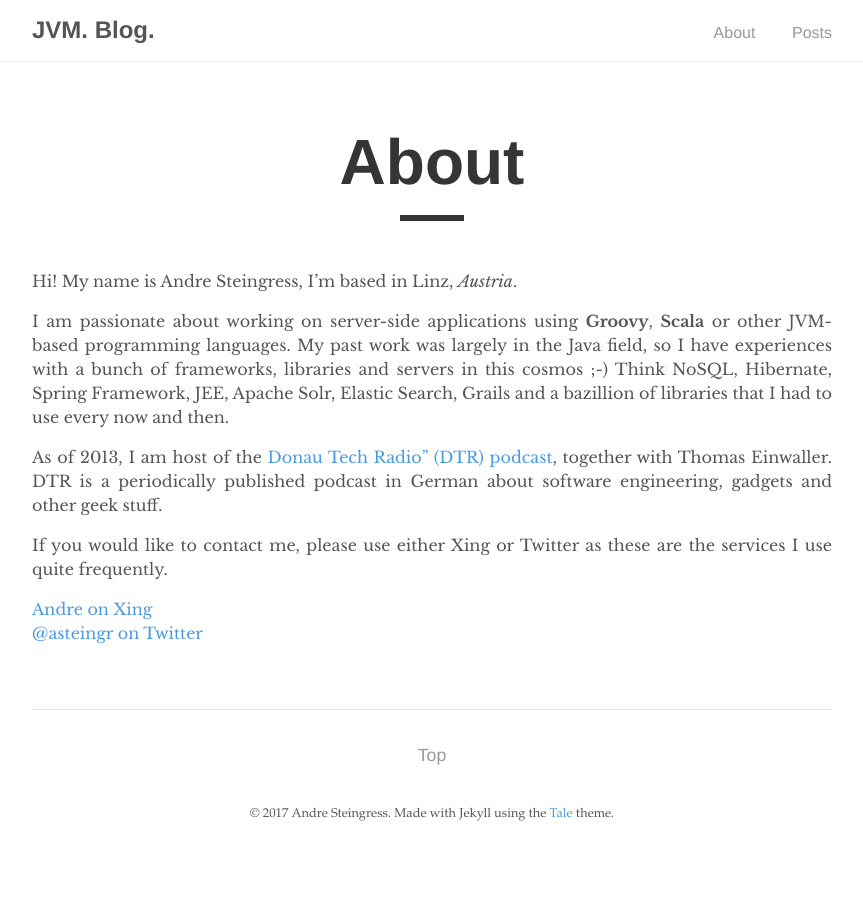
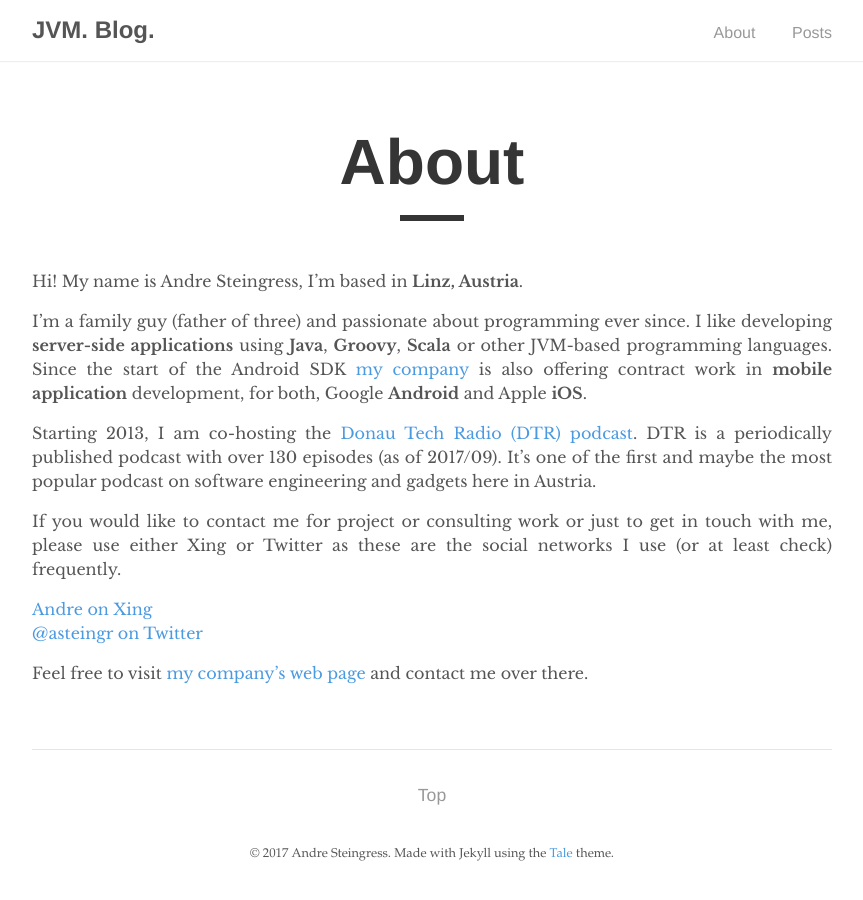
Before and after one commit to andresteingress/andresteingress.github.io, a Jekyll site: the page built from about.md, in a window 1280 px wide. Shown: the whole page, without its empty margins (208-1071 px from the left). Built offline with Jekyll 4.4.1, drawn with Linux system fonts in a browser that asks for light colours; comment, search, counter and statistics services are not loaded.

Commit message:
about changes

```diff
--- a/_layouts/post.html
+++ b/_layouts/post.html
@@ -14,6 +14,7 @@ layout: default
 
   {{ content }}
 
+  {% if page.name != "about.md" %}
   <div id="disqus_thread"></div>
   <script type="text/javascript">
       var disqus_shortname = 'andresteingress';
@@ -23,6 +24,7 @@ layout: default
           (document.getElementsByTagName('head')[0] || document.getElementsByTagName('body')[0]).appendChild(dsq);
       })();
   </script>
+  {% endif %}
 </div>
 
 <div class="pagination">
--- a/about.md
+++ b/about.md
@@ -4,14 +4,15 @@ title: "About"
 author: "Andre"
 permalink: /about/
 ---
+Hi! My name is Andre Steingress, I'm based in **Linz, Austria**.
 
-Hi! My name is Andre Steingress, I'm based in Linz, *Austria*.
+I'm a family guy (father of three) and passionate about programming ever since. I like developing **server-side applications** using <strong>Java</strong>, <strong>Groovy</strong>, <strong>Scala</strong> or other JVM-based programming languages. Since the start of the Android SDK [my company](https://www.appcare.at) is also offering contract work in **mobile application** development, for both, Google **Android** and Apple **iOS**.
 
-I am passionate about working on server-side applications using <strong>Groovy</strong>, <strong>Scala</strong> or other JVM-based programming languages. My past work was largely in the Java field, so I have experiences with a bunch of frameworks, libraries and servers in this cosmos ;-) Think NoSQL, Hibernate, Spring Framework, JEE, Apache Solr, Elastic Search, Grails and a bazillion of libraries that I had to use every now and then.
+Starting 2013, I am co-hosting the <a href="http://dtr.fm">Donau Tech Radio (DTR) podcast</a>. DTR is a periodically published podcast with over 130 episodes (as of 2017/09). It's one of the first and maybe the most popular podcast on software engineering and gadgets here in Austria.
 
-As of 2013, I am host of the <a href="http://dtr.fm">Donau Tech Radio" (DTR) podcast</a>, together with Thomas Einwaller. DTR is a periodically published podcast in German about software engineering, gadgets and other geek stuff.
-
-If you would like to contact me, please use either Xing or Twitter as these are the services I use quite frequently.
+If you would like to contact me for project or consulting work or just to get in touch with me, please use either Xing or Twitter as these are the social networks I use (or at least check) frequently.
 
 <a href="https://www.xing.com/profile/Andre_Steingress">Andre on Xing</a><br>
 <a href="https://www.twitter.com/asteingr">@asteingr on Twitter</a>
+
+Feel free to visit [my company's web page](https://www.appcare.at) and contact me over there.
```
